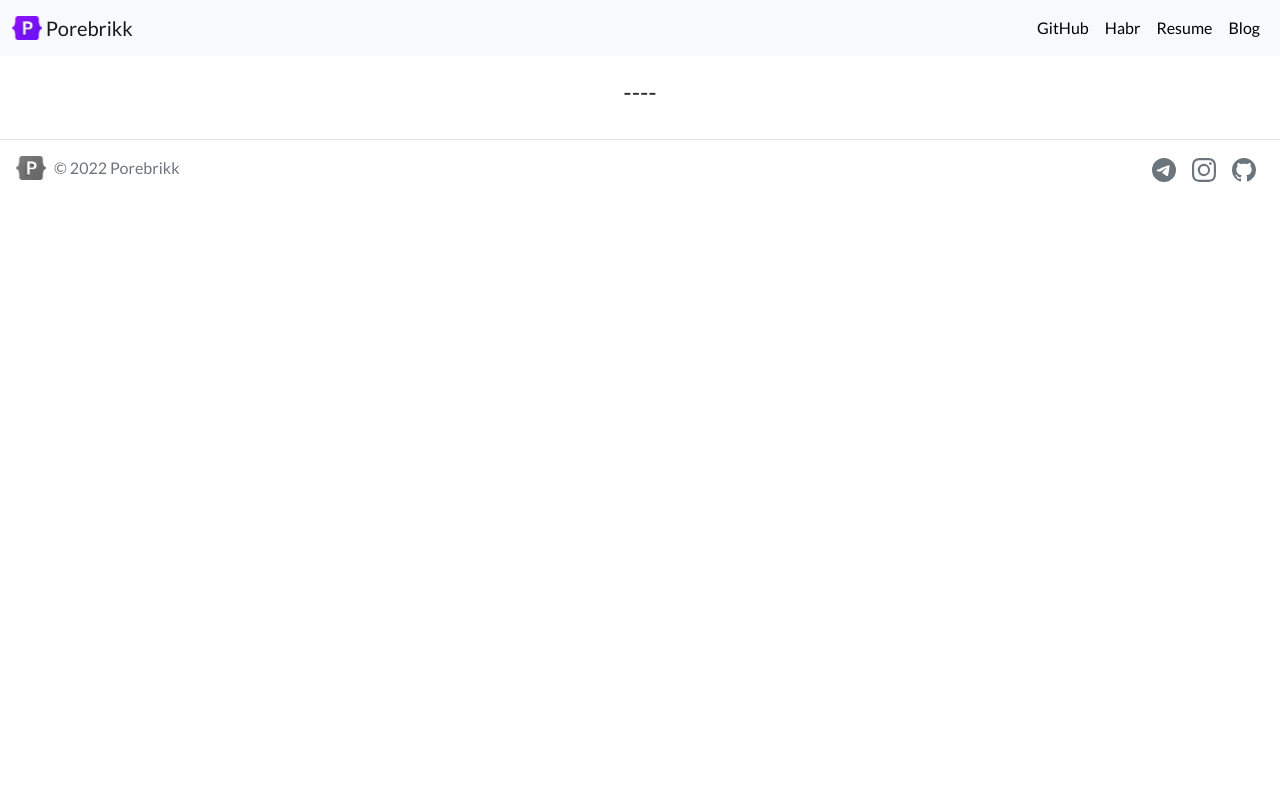
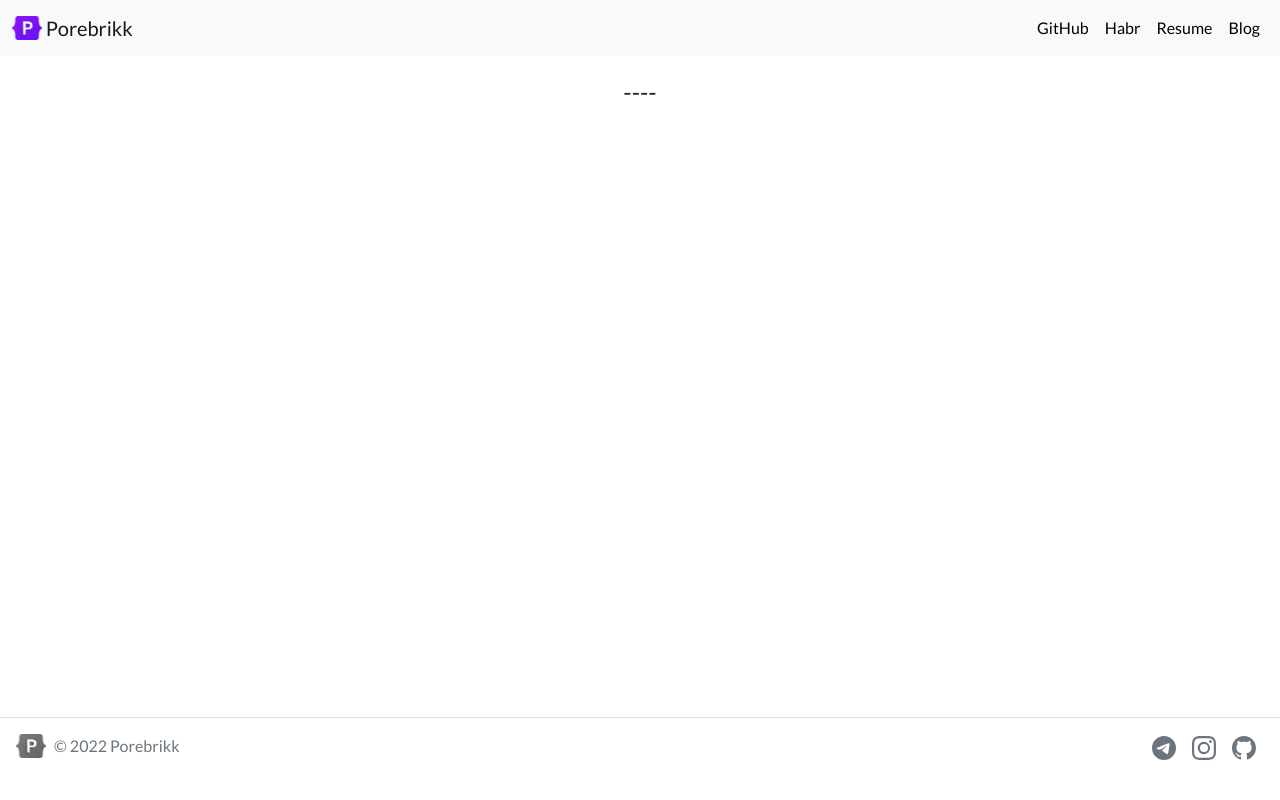
Before and after one commit to porebrikk/personal_portfolio, a Django app: template blog/templates/blog/detail.html in a window 1280 px wide. Run offline with Django 4.2, Linux system fonts and the light colour scheme; the template is opened without the code that fills it, so the values that code supplies are empty.

Commit message:
Change footer settings

```diff
--- a/blog/templates/blog/all_blogs.html
+++ b/blog/templates/blog/all_blogs.html
@@ -1,5 +1,5 @@
 {% extends 'portfolio/base.html' %}
-
+{% load static %}
 {% block content %}
     <div class="container-fluid">
         <div class="row">
@@ -14,7 +14,7 @@
         <div class="col"></div>
     </div>
 
-<!-- Контейнер с проектами -->
+    <!-- Контейнер с блогами -->
     <div class="container-fluid overflow-hidden">
         <div class="row g-5">
             <div class="col-3"></div>
--- a/portfolio/static/portfolio/custom.css
+++ b/portfolio/static/portfolio/custom.css
@@ -1,3 +1,7 @@
+html, body {
+  height: 100%;
+}
+
 .navbar-nav .nav-link {
     color: rgba(0,0,0,1) !important;
 }
@@ -9,6 +13,8 @@
 body {
     font-family: 'Lato', sans-serif;
     padding-top: 70px;
+    display: flex;
+    flex-direction: column;
 }
 
 #blogtitle {
@@ -44,7 +50,9 @@
 }
 
 footer {
-   bottom: 0;
-   width: 100%;
-   height: 2.5rem;
+   flex-shrink: 0;
 }
+
+.container-fluid {
+    flex: 1 0 auto;
+}
--- a/portfolio/templates/portfolio/base.html
+++ b/portfolio/templates/portfolio/base.html
@@ -48,7 +48,7 @@
     {% block content %}{% endblock %}
 
     <script src="https://cdn.jsdelivr.net/npm/bootstrap@5.2.0-beta1/dist/js/bootstrap.bundle.min.js" integrity="sha384-pprn3073KE6tl6bjs2QrFaJGz5/SUsLqktiwsUTF55Jfv3qYSDhgCecCxMW52nD2" crossorigin="anonymous"></script>
-  </body>
+
 
   <!-- Footer -->
   <footer class="d-flex flex-wrap justify-content-between py-3 my-4 border-top">
@@ -71,4 +71,5 @@
 </svg></a></li>
     </ul>
   </footer>
+  </body>
 </html>
```
Lines whose indentation alone changed are shown as unchanged.
